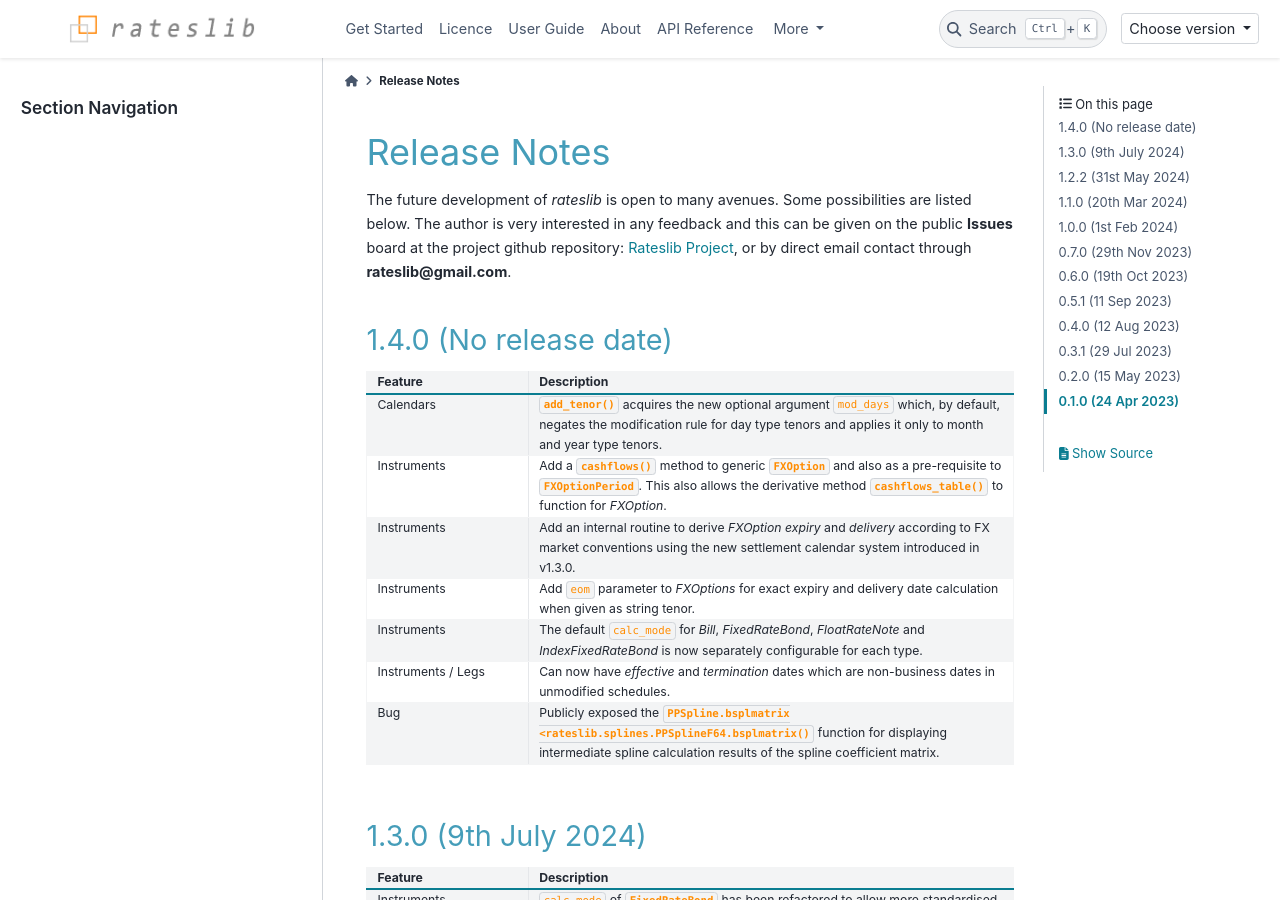
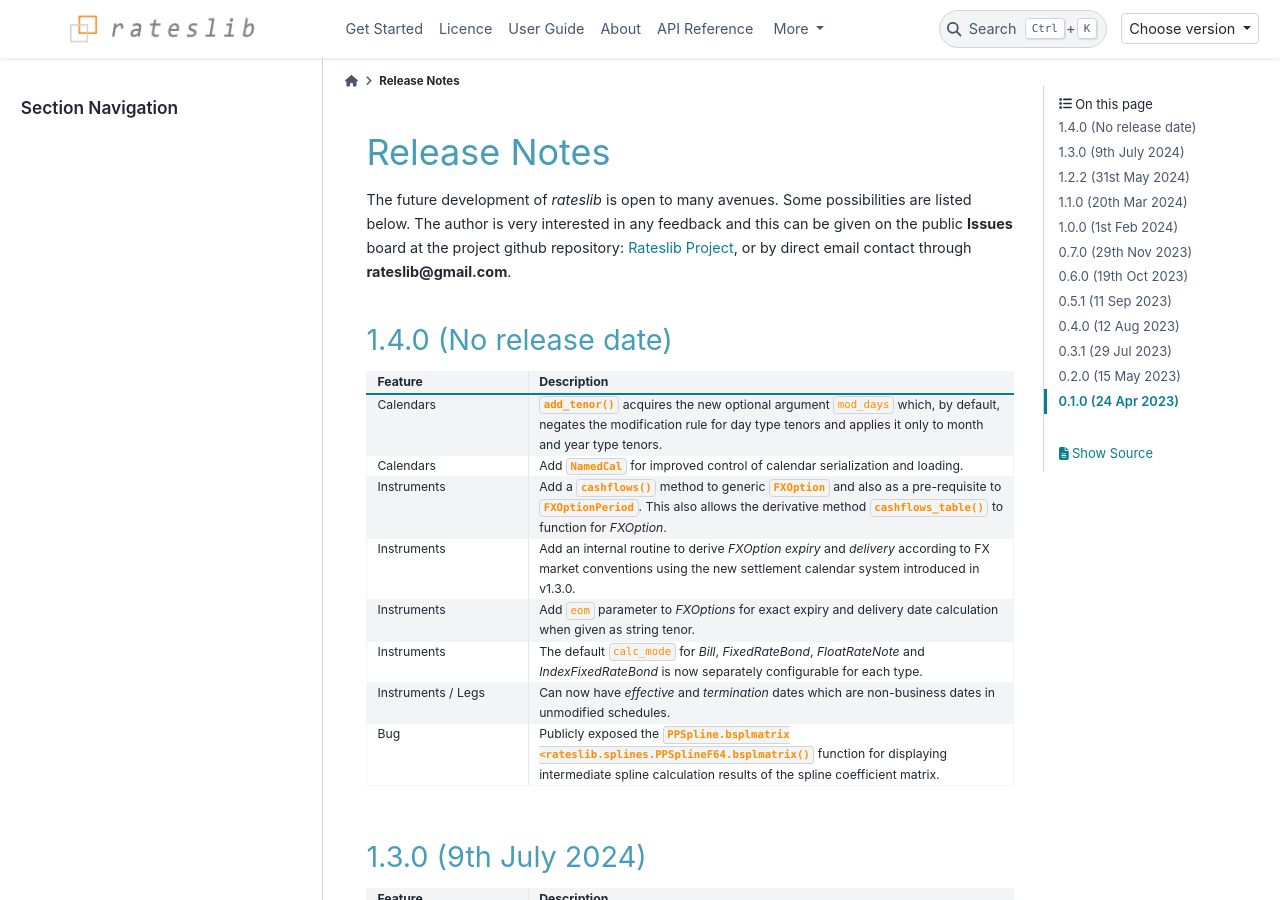
Before and after one commit to attack68/rateslib, a Sphinx documentation site: the page built from docs/source/i_whatsnew.rst, in a window 1280 px wide and 900 px high. Built offline with Sphinx 7.4.7 and the PyData theme 0.15.4, drawn with Linux system fonts in a browser that asks for light colours; comment, search, counter and statistics services are not loaded.

Commit message:
Add a NamedCal Struct

```diff
--- a/docs/source/i_whatsnew.rst
+++ b/docs/source/i_whatsnew.rst
@@ -24,6 +24,8 @@ email contact through **rateslib@gmail.com**.
    * - Calendars
      - :meth:`~rateslib.calendars.add_tenor` acquires the new optional argument ``mod_days`` which, by
        default, negates the modification rule for day type tenors and applies it only to month and year type tenors.
+   * - Calendars
+     - Add :class:`~rateslib.calendars.NamedCal` for improved control of calendar serialization and loading.
    * - Instruments
      - Add a :meth:`~rateslib.instruments.FXOption.cashflows` method to generic :class:`~rateslib.instruments.FXOption`
        and also as a pre-requisite to :class:`~rateslib.periods.FXOptionPeriod`. This also allows the derivative
```
